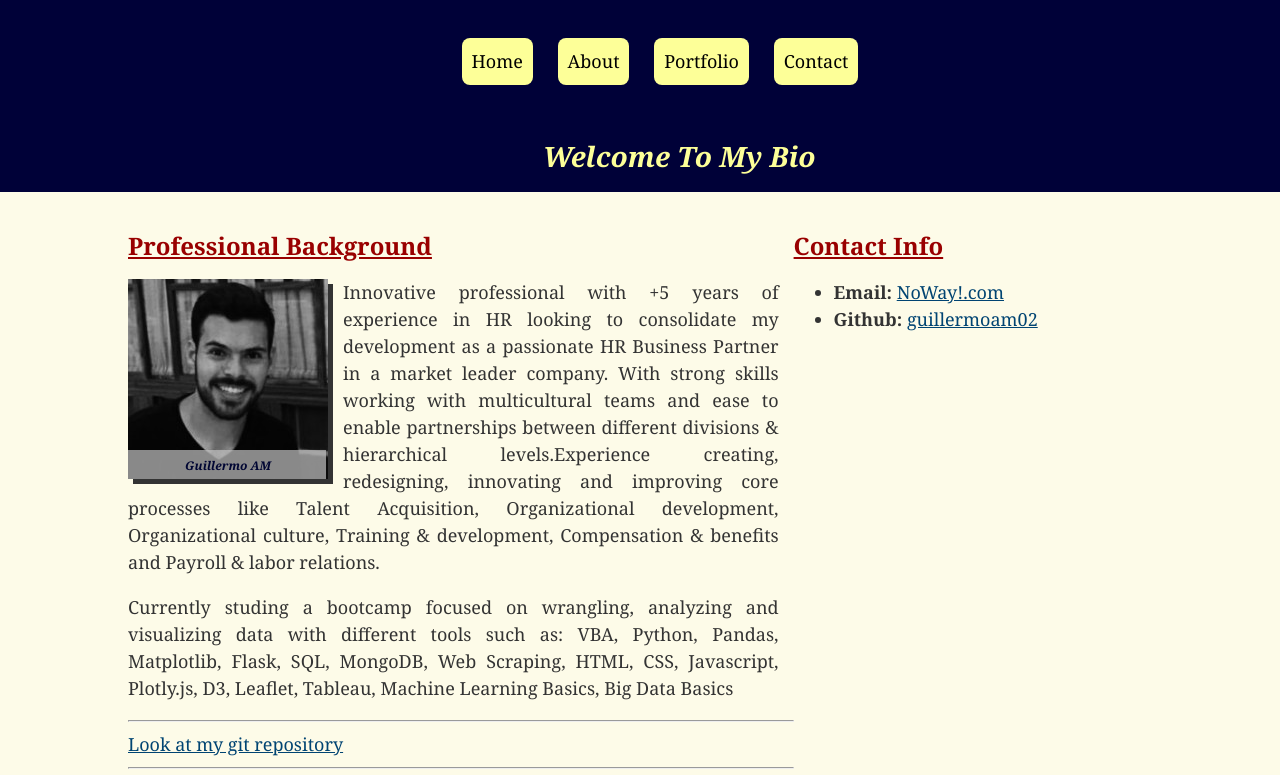
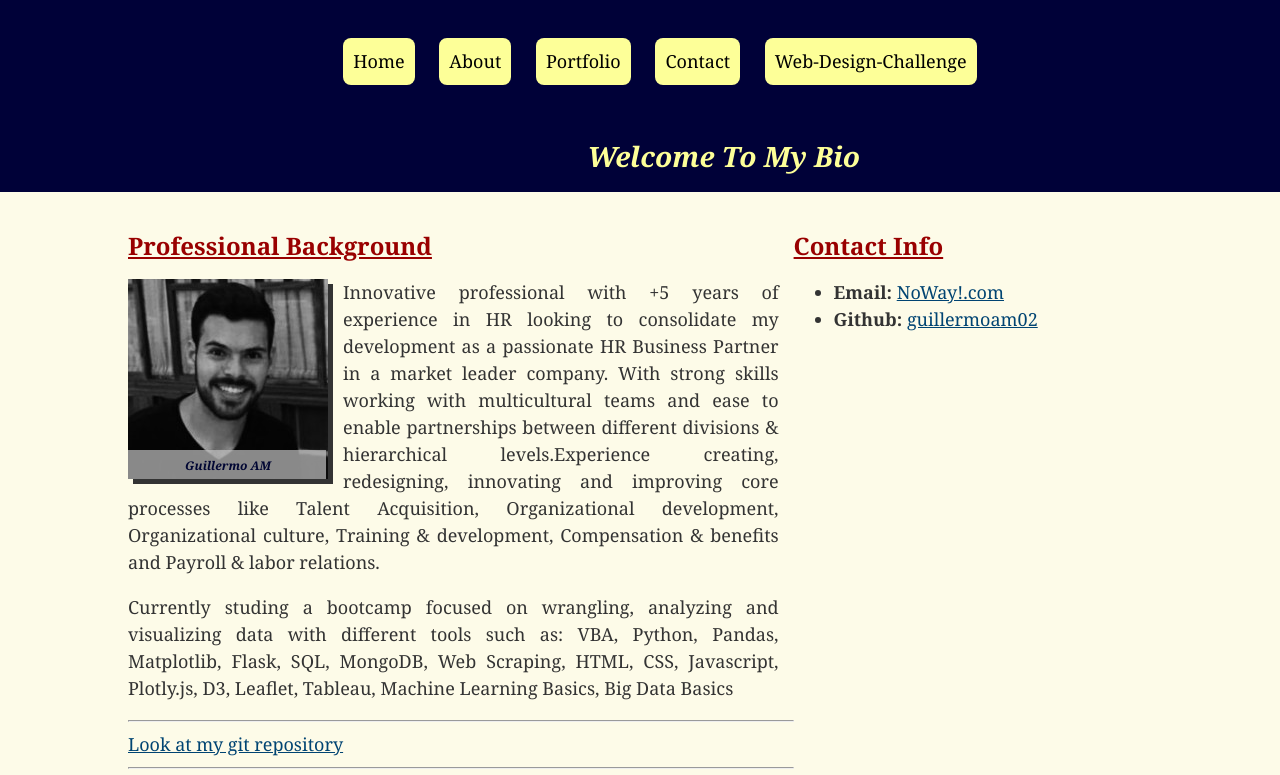
Before and after one commit to guillermoam02/guillermoam02.github.io, a plain HTML site: page index.html in a window 1280 px wide. Shown: the top 775 px of the page. Drawn offline with Linux system fonts and the light colour scheme.

Commit message:
agrego web chall

```diff
--- a/index.html
+++ b/index.html
@@ -22,6 +22,9 @@
           <li>
             <a href="#">Contact</a>
           </li>
+          <li>
+            <a href="/Users/imems/Desktop/Data Bootcamp/Activities & HW/HW/Web-Design-Challenge/index.html" target="_blank">Web-Design-Challenge</a>
+          </li>
         </ul>
       </nav>
    <div/>
@@ -33,6 +36,7 @@
         <option value="about">About</option>
         <option value="portfolio">Portfolio</option>
         <option value="contact">Contact</option>
+        <option value="/Users/imems/Desktop/Data Bootcamp/Activities & HW/HW/Web-Design-Challenge/index.html" target="_blank">Web-Design-Challenge</option>
       </select>
       Welcome to my bio</h1>
     </header>
```
